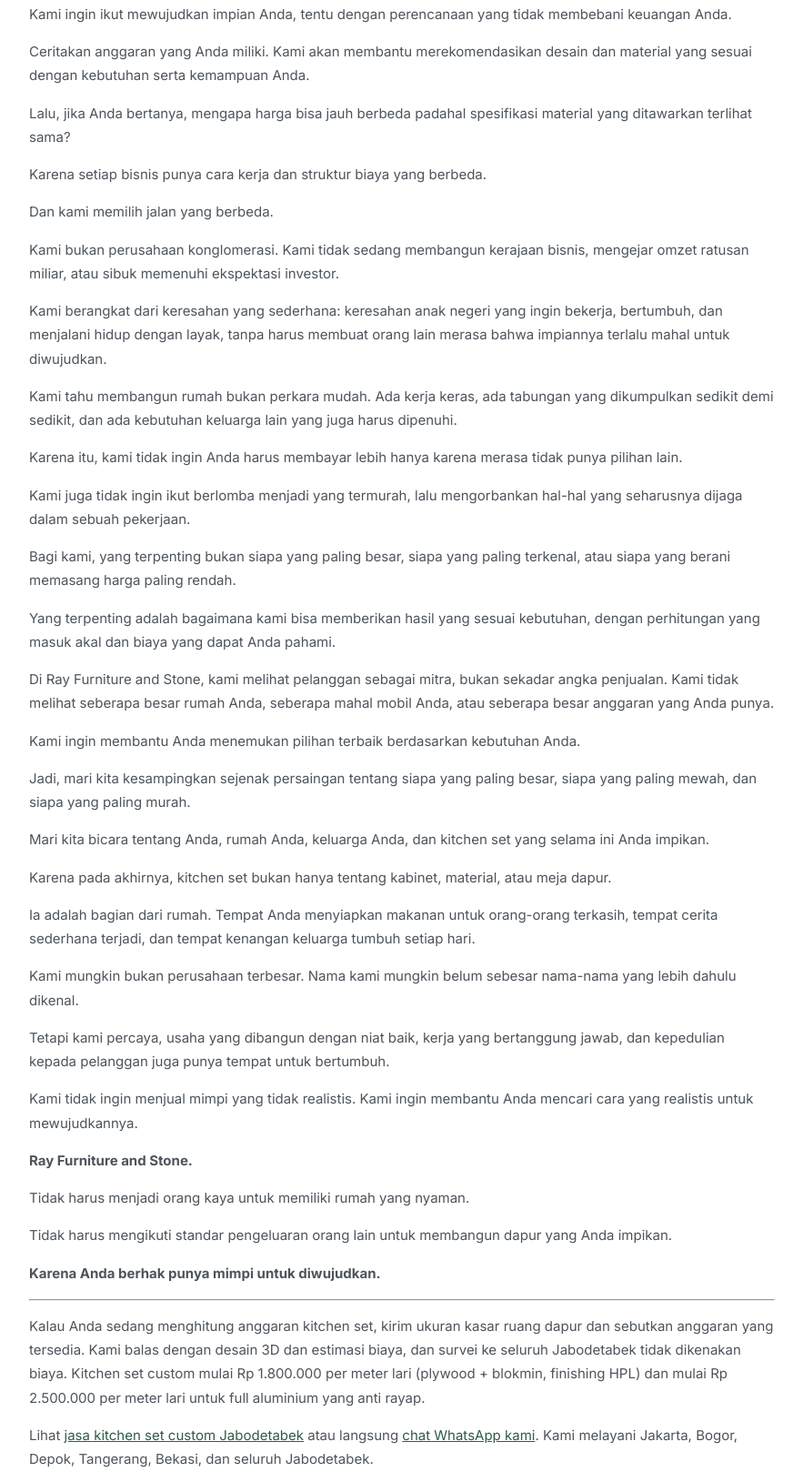
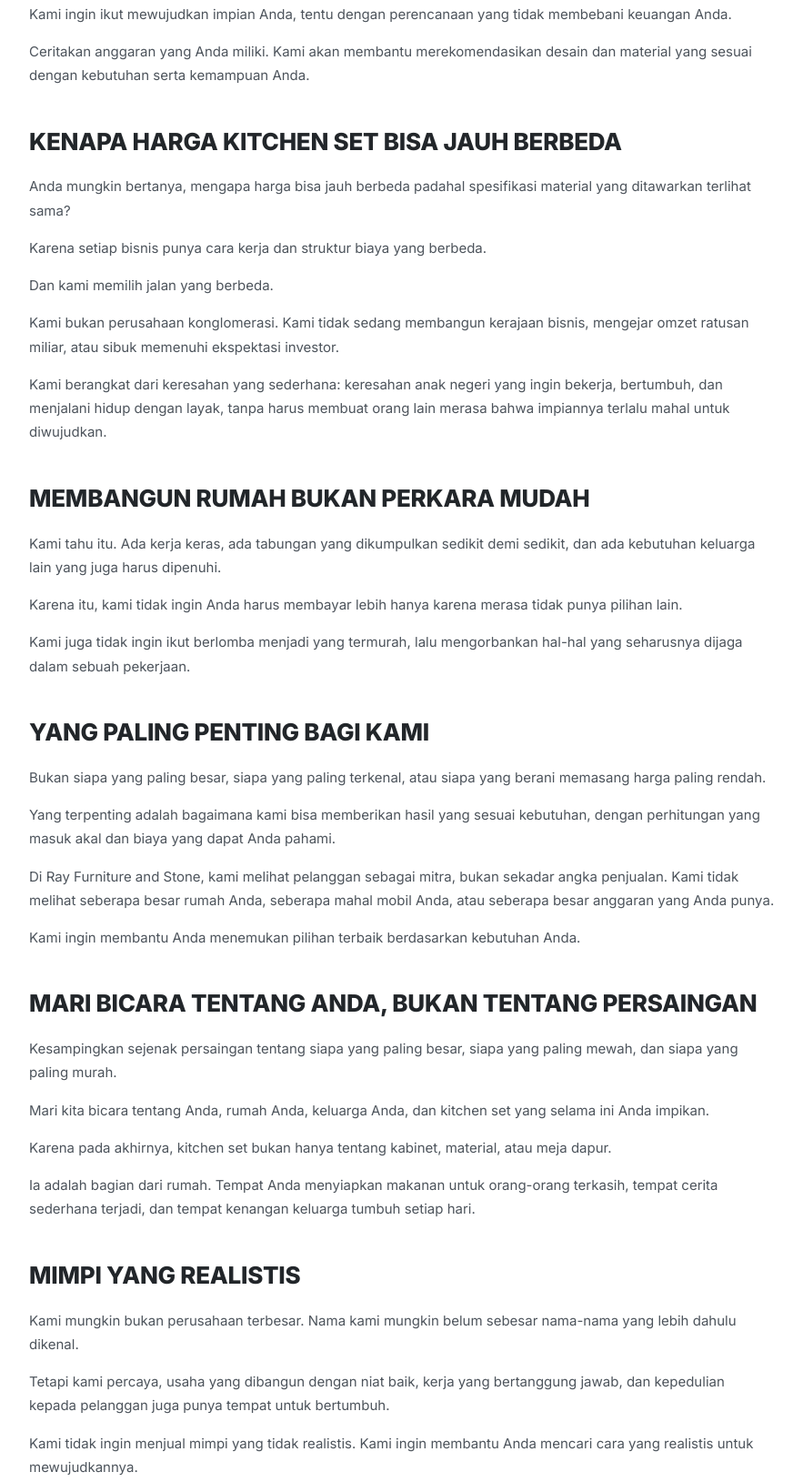
Before and after one commit to rayfurnitureandstone-wq/rayfurniture-and-stone, an Astro site: page /what-news/kitchen-set-custom-mimpi-yang-diwujudkan in a window 1280 px wide. Shown: the part 979-2608 px from the top of the page at 91% size, without its empty margins (8-891 px from the left). Built offline with nearby package versions, Linux system fonts and the light colour scheme; Astro itself is replaced by a stand-in of ours.

Commit message:
Artikel kitchen set: rapikan jadi berjudul per bagian + banner foto asli dari folder kitchen

```diff
--- a/src/content/posts/kitchen-set-custom-mimpi-yang-diwujudkan.md
+++ b/src/content/posts/kitchen-set-custom-mimpi-yang-diwujudkan.md
@@ -3,7 +3,7 @@ title: "Kitchen Set Custom: Karena Anda Berhak Punya Mimpi untuk Diwujudkan"
 date: 2026-10-20
 category: "Kitchen Set"
 banner: "/images/ai/kitchen-set-custom-mimpi-yang-diwujudkan.jpg"
-excerpt: "Mengapa harga kitchen set custom bisa jauh berbeda antar vendor, dan bagaimana kami menghitungnya supaya anggaran Anda tidak membengkak. Melayani Jabodetabek."
+excerpt: "Kenapa harga kitchen set custom bisa jauh berbeda antar vendor, dan bagaimana kami menghitungnya supaya anggaran Anda tidak membengkak. Melayani Jabodetabek."
 ---
 
 Jika Anda punya impian membangun kitchen set idaman, tetapi setelah berkonsultasi dengan vendor ternama ternyata harganya di luar ekspektasi, mungkin sudah saatnya Anda mengenal kami.
@@ -12,7 +12,9 @@ Kami ingin ikut mewujudkan impian Anda, tentu dengan perencanaan yang tidak memb
 
 Ceritakan anggaran yang Anda miliki. Kami akan membantu merekomendasikan desain dan material yang sesuai dengan kebutuhan serta kemampuan Anda.
 
-Lalu, jika Anda bertanya, mengapa harga bisa jauh berbeda padahal spesifikasi material yang ditawarkan terlihat sama?
+## Kenapa harga kitchen set bisa jauh berbeda
+
+Anda mungkin bertanya, mengapa harga bisa jauh berbeda padahal spesifikasi material yang ditawarkan terlihat sama?
 
 Karena setiap bisnis punya cara kerja dan struktur biaya yang berbeda.
 
@@ -22,13 +24,17 @@ Kami bukan perusahaan konglomerasi. Kami tidak sedang membangun kerajaan bisnis,
 
 Kami berangkat dari keresahan yang sederhana: keresahan anak negeri yang ingin bekerja, bertumbuh, dan menjalani hidup dengan layak, tanpa harus membuat orang lain merasa bahwa impiannya terlalu mahal untuk diwujudkan.
 
-Kami tahu membangun rumah bukan perkara mudah. Ada kerja keras, ada tabungan yang dikumpulkan sedikit demi sedikit, dan ada kebutuhan keluarga lain yang juga harus dipenuhi.
+## Membangun rumah bukan perkara mudah
+
+Kami tahu itu. Ada kerja keras, ada tabungan yang dikumpulkan sedikit demi sedikit, dan ada kebutuhan keluarga lain yang juga harus dipenuhi.
 
 Karena itu, kami tidak ingin Anda harus membayar lebih hanya karena merasa tidak punya pilihan lain.
 
 Kami juga tidak ingin ikut berlomba menjadi yang termurah, lalu mengorbankan hal-hal yang seharusnya dijaga dalam sebuah pekerjaan.
 
-Bagi kami, yang terpenting bukan siapa yang paling besar, siapa yang paling terkenal, atau siapa yang berani memasang harga paling rendah.
+## Yang paling penting bagi kami
+
+Bukan siapa yang paling besar, siapa yang paling terkenal, atau siapa yang berani memasang harga paling rendah.
 
 Yang terpenting adalah bagaimana kami bisa memberikan hasil yang sesuai kebutuhan, dengan perhitungan yang masuk akal dan biaya yang dapat Anda pahami.
 
@@ -36,13 +42,17 @@ Di Ray Furniture and Stone, kami melihat pelanggan sebagai mitra, bukan sekadar
 
 Kami ingin membantu Anda menemukan pilihan terbaik berdasarkan kebutuhan Anda.
 
-Jadi, mari kita kesampingkan sejenak persaingan tentang siapa yang paling besar, siapa yang paling mewah, dan siapa yang paling murah.
+## Mari bicara tentang Anda, bukan tentang persaingan
+
+Kesampingkan sejenak persaingan tentang siapa yang paling besar, siapa yang paling mewah, dan siapa yang paling murah.
 
 Mari kita bicara tentang Anda, rumah Anda, keluarga Anda, dan kitchen set yang selama ini Anda impikan.
 
 Karena pada akhirnya, kitchen set bukan hanya tentang kabinet, material, atau meja dapur.
 
 Ia adalah bagian dari rumah. Tempat Anda menyiapkan makanan untuk orang-orang terkasih, tempat cerita sederhana terjadi, dan tempat kenangan keluarga tumbuh setiap hari.
+
+## Mimpi yang realistis
 
 Kami mungkin bukan perusahaan terbesar. Nama kami mungkin belum sebesar nama-nama yang lebih dahulu dikenal.
 
@@ -58,8 +68,14 @@ Tidak harus mengikuti standar pengeluaran orang lain untuk membangun dapur yang
 
 **Karena Anda berhak punya mimpi untuk diwujudkan.**
 
----
+## Yang kami butuhkan untuk mulai menghitung
 
-Kalau Anda sedang menghitung anggaran kitchen set, kirim ukuran kasar ruang dapur dan sebutkan anggaran yang tersedia. Kami balas dengan desain 3D dan estimasi biaya, dan survei ke seluruh Jabodetabek tidak dikenakan biaya. Kitchen set custom mulai Rp 1.800.000 per meter lari (plywood + blokmin, finishing HPL) dan mulai Rp 2.500.000 per meter lari untuk full aluminium yang anti rayap.
+Kirim tiga hal ini, dan kami balas dengan desain 3D serta estimasi biaya:
 
-Lihat [jasa kitchen set custom Jabodetabek](https://rayfurnitureandstone.id/kitchen-set/) atau langsung [chat WhatsApp kami](https://wa.me/6282121841119?text=Halo%20Ray%20Furniture%20and%20Stone%2C%20saya%20mau%20cerita%20anggaran%20kitchen%20set%20custom%20saya.%20Mohon%20rekomendasi%20desain%20dan%20materialnya.). Kami melayani Jakarta, Bogor, Depok, Tangerang, Bekasi, dan seluruh Jabodetabek.
+1. Foto atau rekaman singkat ruang dapur Anda.
+2. Ukuran kasar panjang dan lebar ruang, dalam meter.
+3. Anggaran yang Anda siapkan.
+
+Survei dan pengukuran di Jabodetabek tidak dikenakan biaya. Kitchen set custom mulai Rp 1.800.000 per meter lari (plywood + blokmin, finishing HPL) dan mulai Rp 2.500.000 per meter lari untuk full aluminium yang anti rayap.
+
+Lihat [jasa kitchen set custom Jabodetabek](https://rayfurnitureandstone.id/kitchen-set/) untuk rincian harga dan contoh pengerjaan, atau langsung kirim tiga hal di atas lewat [WhatsApp kami](https://wa.me/6282121841119?text=Halo%20Ray%20Furniture%20and%20Stone%2C%20saya%20mau%20cerita%20anggaran%20kitchen%20set%20custom%20saya.%20Mohon%20rekomendasi%20desain%20dan%20materialnya.). Kami melayani Jakarta, Bogor, Depok, Tangerang, Bekasi, dan seluruh Jabodetabek.
```
Also changed, not shown: public/images/ai/kitchen-set-custom-mimpi-yang-diwujudkan.jpg.
